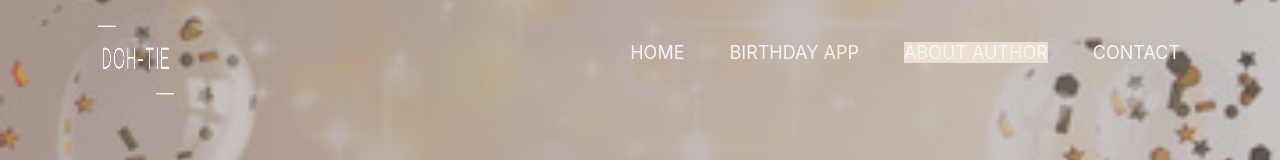
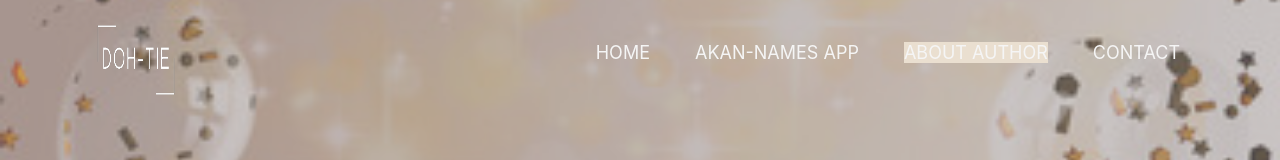
Before and after one commit to Dgichaba/Akan-Names, a plain HTML site: page aboutme.html in a window 1280 px wide. Shown: the top 160 px of the page. Drawn offline with nearby package versions, Linux system fonts and the light colour scheme.

Commit message:
update app name

```diff
--- a/aboutme.html
+++ b/aboutme.html
@@ -16,7 +16,7 @@
                 <nav>
                     <ul>
                         <li><a  href="index.html">Home</a></li>
-                        <li><a href="birthday.html">Birthday App</a></li>
+                        <li><a href="birthday.html">Akan-Names App</a></li>
                         <li><a class="active" href="aboutme.html">About Author</a></li>
                         <li><a href="contact.html">Contact</a></li>
                     </ul>
```
